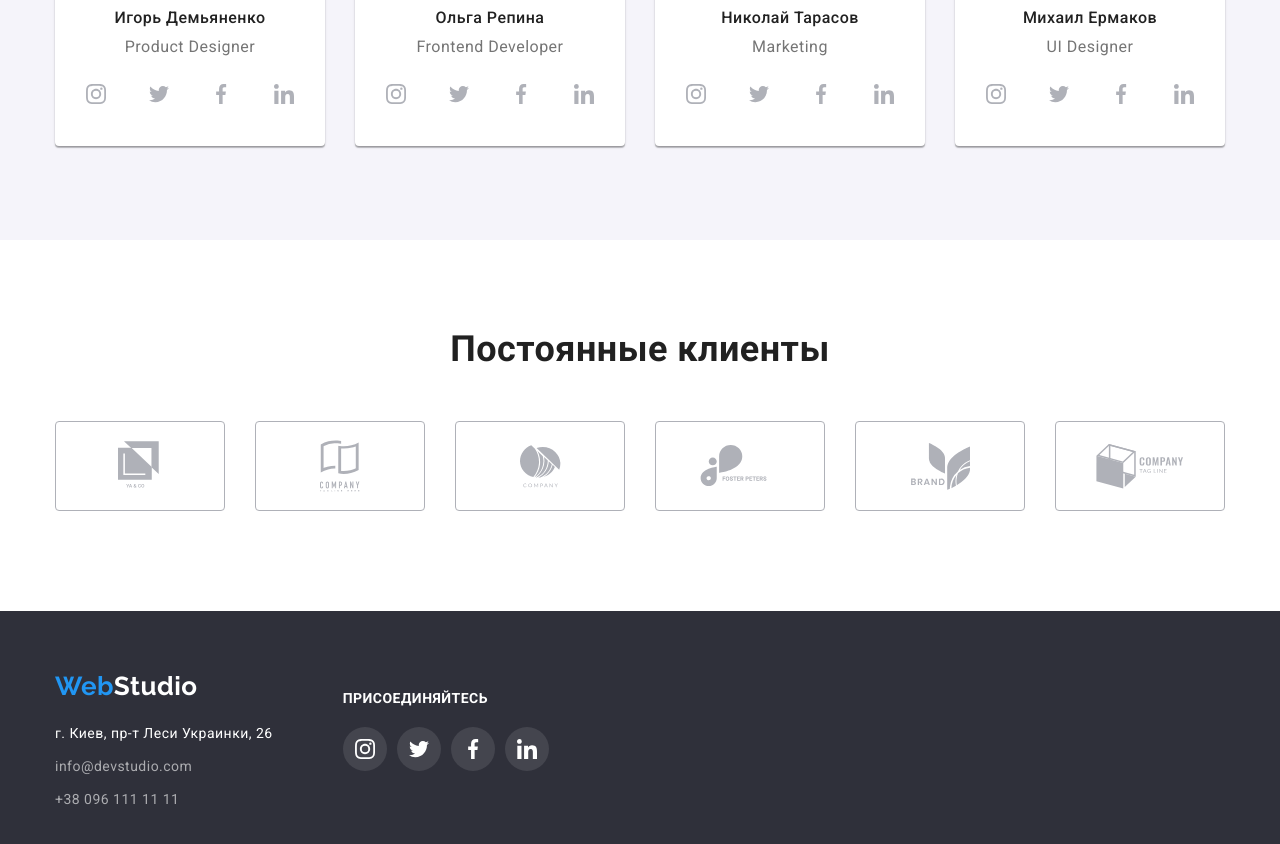
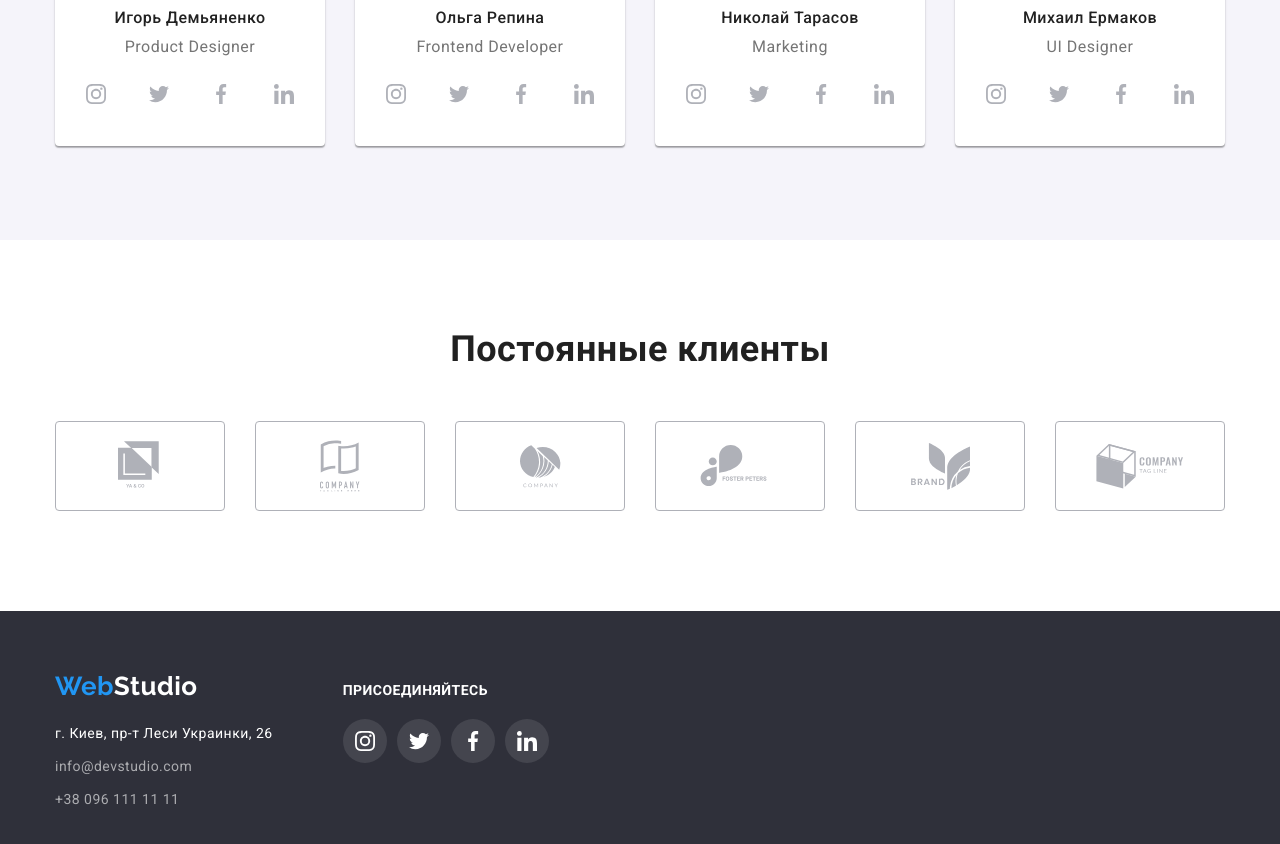
Before and after one commit to vmorgunov/goit-markup-hw-05, a plain HTML site: page index.html in a window 1280 px wide. Shown: the part 1825-2669 px from the top of the page. Drawn offline with nearby package versions, Linux system fonts and the light colour scheme.

Commit message:
Modify footer

```diff
--- a/css/style.css
+++ b/css/style.css
@@ -98,6 +98,7 @@ a {
 
 .page-footer .container {
   display: flex;
+  align-items: baseline;
 }
 
 .page-header .container {
@@ -453,7 +454,6 @@ a {
 
 .social {
   margin-left: 70px;
-  padding: 20px 0;
 }
 
 .social-title {
```
